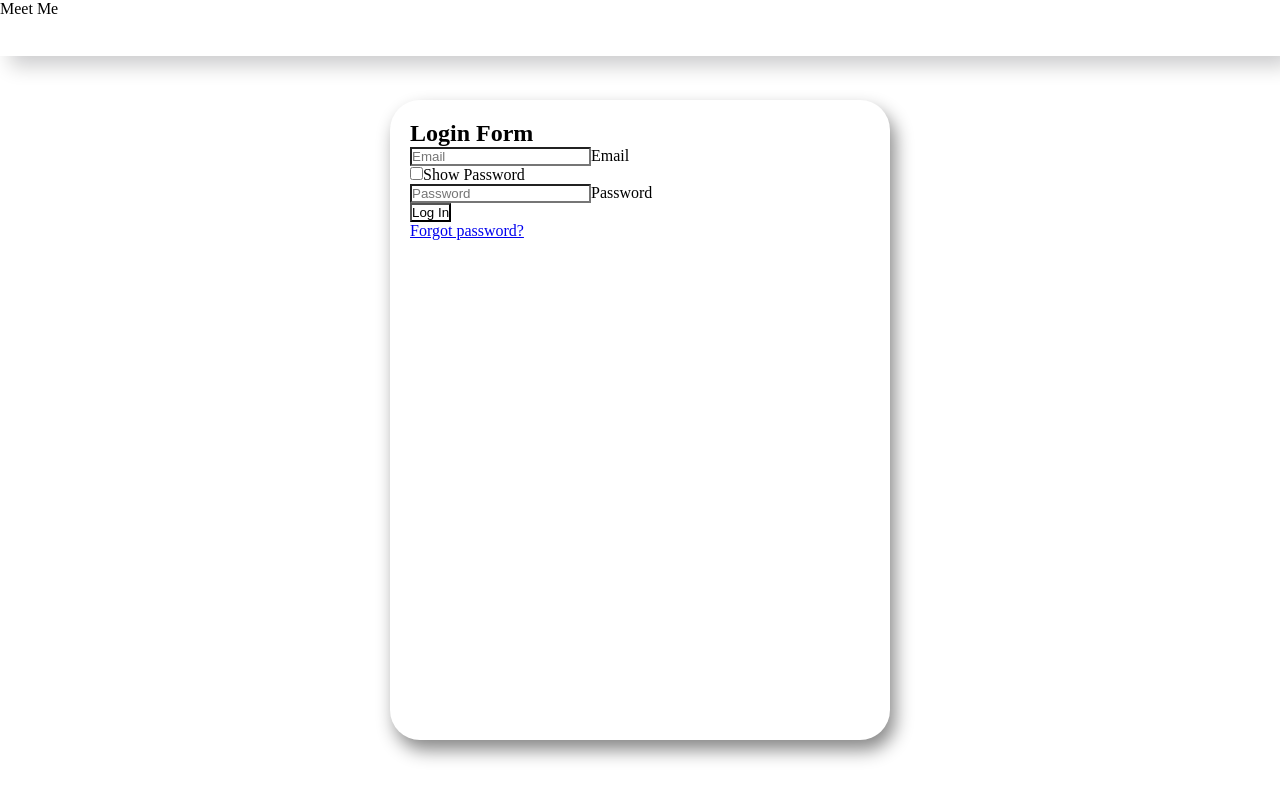
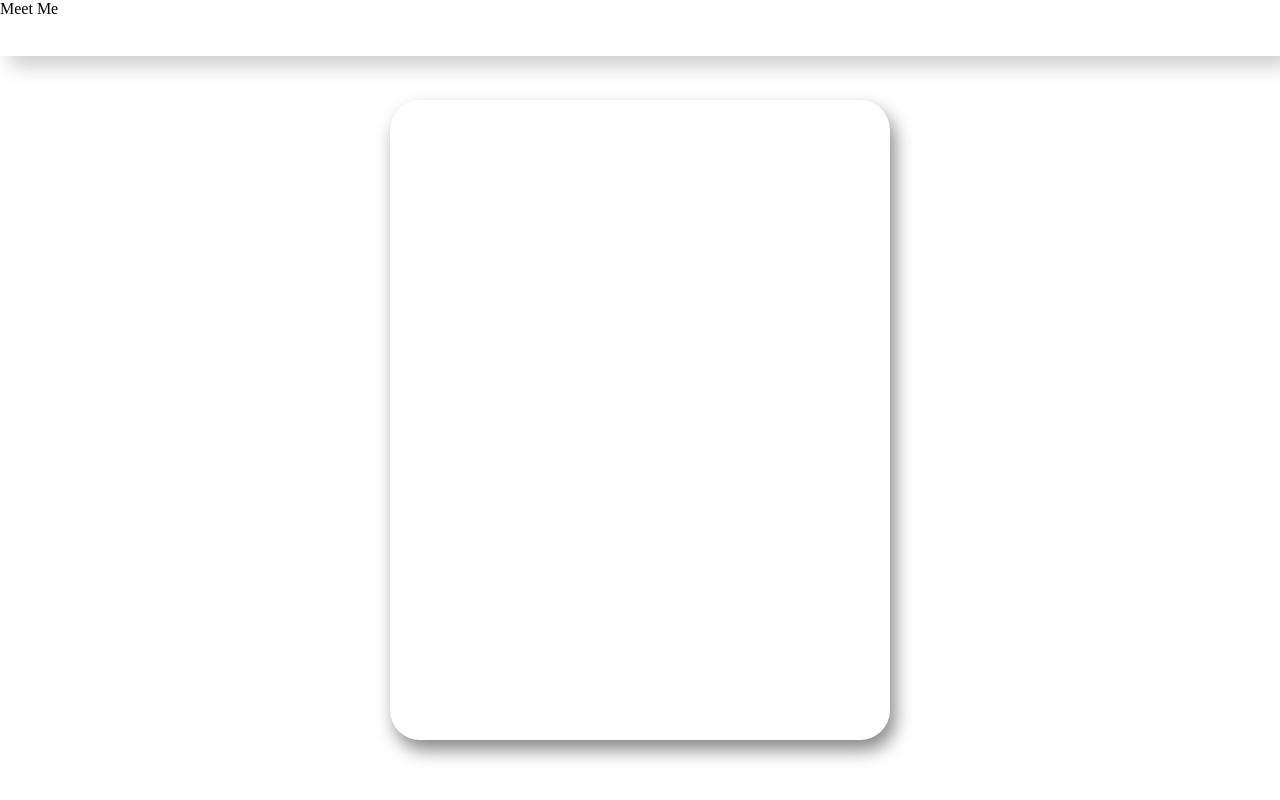
Before and after one commit to icebear-ca/meet-me-app, a React (Create React App) app in the folder client/: page / in a window 1280 px wide. Shown: the top 800 px of the page. Built offline with nearby package versions, Linux system fonts and the light colour scheme.

Commit message:
appjs,appcss

```diff
--- a/client/src/App.js
+++ b/client/src/App.js
@@ -15,31 +15,7 @@ function App() {
       <section id="section2">
         <div class="formArea">
           <main>
-           <form method="get" action="#" id="login-form" class="login-form" autocomplete="off" role="main">
-             <h1 class="a11y-hidden">Login Form</h1>
-              <div>
-                <label class="label-email">
-                 <input type="email" class="text" name="email" placeholder="Email" tabindex="1" required />
-                 <span class="required">Email</span>
-                </label>
-              </div>
-             <input type="checkbox" name="show-password" class="show-password a11y-hidden" id="show-password" tabindex="3" />
-             <label class="label-show-password" for="show-password">
-                <span>Show Password</span>
-             </label>
-             <div>
-                <label class="label-password">
-                 <input type="text" class="text" name="password" placeholder="Password" tabindex="2" required />
-                    <span class="required">Password</span>
-               </label>
-              </div>
-             <input type="submit" value="Log In" />
-              <div class="email">
 
-               <a href="#">Forgot password?</a>
-             </div>
-
-            </form>
          </main>
         </div>
       </section>
```
Also changed, not shown: client/src/App.css (line endings or trailing spaces).
